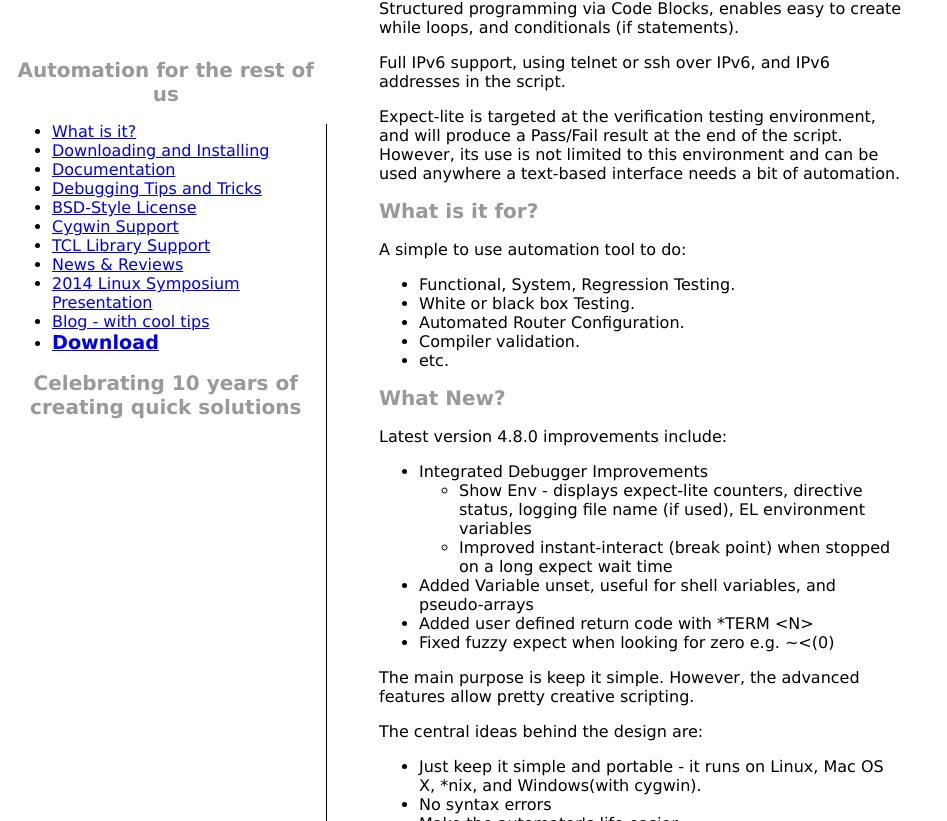
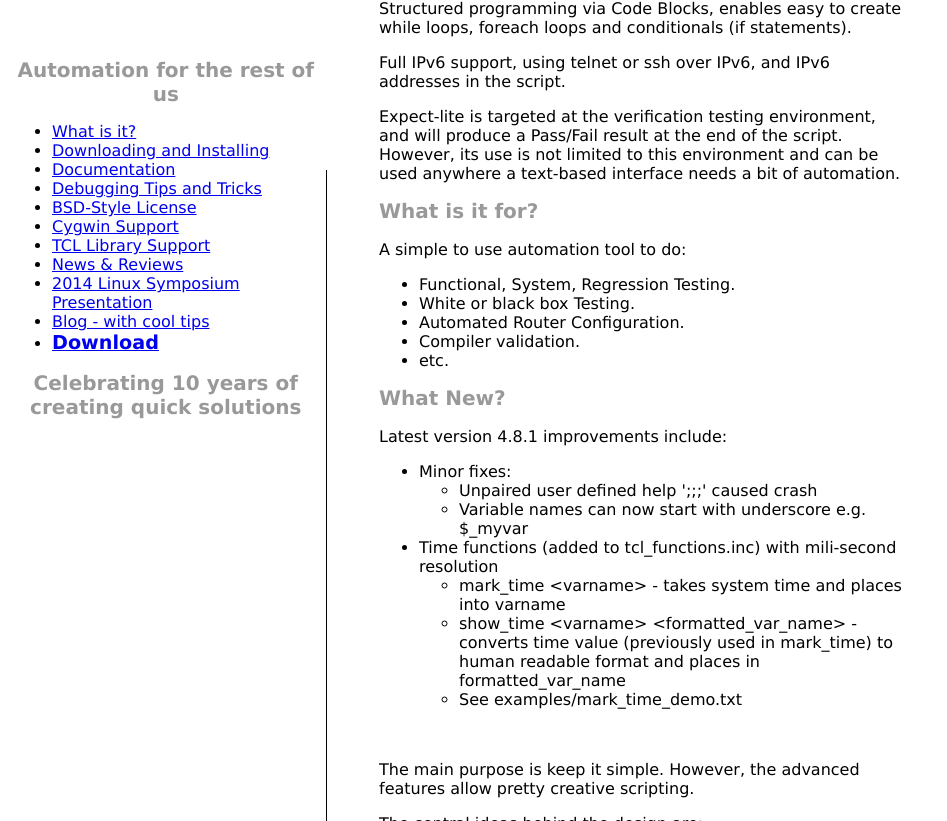
Before and after one commit to cvmiller/expect-lite, a plain HTML site: page Docs/expect-lite_simple.html in a window 1280 px wide. Shown: the part 311-1132 px from the top of the page, without its empty margins (0-947 px from the left). Drawn offline with Linux system fonts and the light colour scheme.

Commit message:
Updated for release 4.8.1

```diff
--- a/Docs/expect-lite_simple.html
+++ b/Docs/expect-lite_simple.html
@@ -49,7 +49,7 @@ expect is required!</p>
       <p>Includes a Powerful Debugger with breakpoints, step/skip,
 copy/paste expect-lite lines right into a running script.</p>
       <p>Structured programming via Code Blocks, enables easy to create
-while loops, and conditionals (if statements).</p>
+while loops, foreach loops and conditionals (if statements).</p>
       <p>Full IPv6 support, using telnet or ssh over IPv6, and IPv6
 addresses in the script.<br>
       </p>
@@ -67,23 +67,26 @@ A simple to use automation tool to do:<br>
         <li>etc.</li>
       </ul>
       <h2>What New?</h2>
-Latest version 4.8.0 improvements include:<br>
+Latest version 4.8.1 improvements include:<br>
       <ul>
-        <li>Integrated Debugger Improvements</li>
+        <li>Minor fixes:</li>
         <ul>
-          <li>Show Env - displays expect-lite counters, directive
-status, logging file name (if used), EL environment variables</li>
-          <li>Improved instant-interact (break point) when stopped on a
-long expect wait time<br>
+          <li>Unpaired user defined help ';;;' caused crash</li>
+          <li>Variable names can now start with underscore e.g. $_myvar</li>
+        </ul>
+        <li>Time functions (added to tcl_functions.inc) with
+mili-second resolution</li>
+        <ul>
+          <li>mark_time &lt;varname&gt; - takes system time and places
+into varname</li>
+          <li>show_time &lt;varname&gt; &lt;formatted_var_name&gt; -
+converts time value (previously used in mark_time) to human readable
+format and places in formatted_var_name</li>
+          <li>See examples/mark_time_demo.txt<br>
           </li>
         </ul>
-        <li>Added Variable unset, useful for shell variables, and
-pseudo-arrays</li>
-        <li>Added user defined return code with *TERM &lt;N&gt;<br>
-        </li>
-        <li>Fixed fuzzy expect when looking for zero e.g. ~&lt;(0)<br>
-        </li>
       </ul>
+      <br>
       <p>The main purpose is keep it simple.
 However, the advanced features allow pretty creative scripting.</p>
       <p>The central ideas behind the design are:<br>
@@ -122,14 +125,14 @@ expect-lite</big></a></p>
     </tr>
   </tbody>
 </table>
-<hr style="width: 100%; height: 2px;"><span style="font-style: italic;">15
-January 2015<br>
+<hr style="width: 100%; height: 2px;"><span style="font-style: italic;">31
+May 2015<br>
 </span><a href="http://expect-lite.sourceforge.net/"><small>http://expect-lite.sourceforge.net/</small></a><span
  style="font-style: italic;"><br>
 </span><br>
 <small><span style="font-style: italic;">this
 document for version
-4.8.0 and above</span><br style="font-style: italic;">
+4.8.1 and above</span><br style="font-style: italic;">
 </small>
 <br>
 </body>
```
Also changed, not shown: expect-lite_changelog.txt, self_test_basics.txt, 3 other files.
